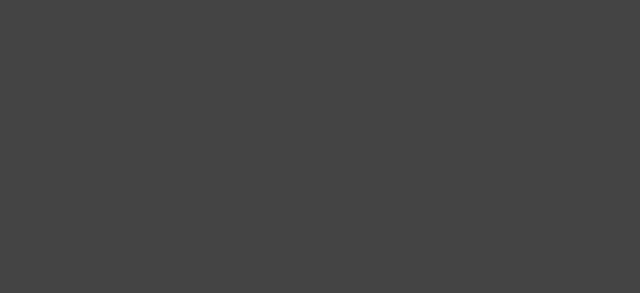
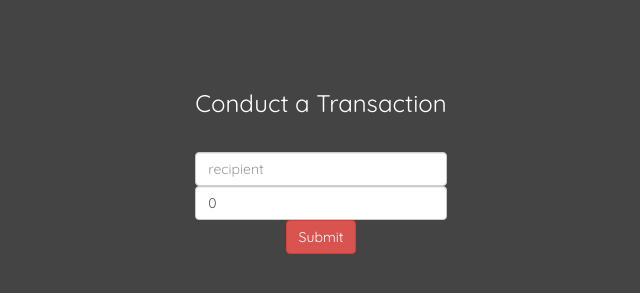
Before and after one commit to MKargapoltsev/python-blockchain, a React (Create React App) app in the folder frontend/: page / in a window 1280 px wide. Shown: the part 741-1034 px from the top of the page, without its empty margins (319-959 px from the left). Before the commit the page ends 800 px from the top, so only its background shows below. Built offline with nearby package versions, Linux system fonts and the light colour scheme; no server answers.

Commit message:
Add Conduct Transaction component

```diff
--- a/frontend/src/components/App.js
+++ b/frontend/src/components/App.js
@@ -2,6 +2,7 @@
 import logo from '../assets/logo.png';
 import { API_BASE_URL } from '../config';
 import Blockchain from "./Blockchain";
+import ConductTransaction from "./ConductTransactions";
 
 function App() {
   const [walletInfo, setWalletInfo] = useState({});
@@ -25,6 +26,8 @@
       </div>
       <br />
       <Blockchain />
+      <br />
+      <ConductTransaction />
     </div>
   );
 }
--- /dev/null
+++ b/frontend/src/components/ConductTransactions.js
@@ -0,0 +1,61 @@
+import React, { useState } from "react";
+import { FormGroup, FormControl, Button } from "react-bootstrap";
+import { API_BASE_URL } from "../config";
+
+function ConductTransaction() {
+    const [amount, setAmount] = useState(0);
+    const [recipient, setRecipient] = useState('');
+
+    const updateRecipient = event => {
+        setRecipient(event.target.value);
+    }
+
+    const updateAmount = event => {
+        setAmount(Number(event.target.value));
+    }
+
+    const submitTransaction = () => {
+        fetch(`${API_BASE_URL}/wallet/transact`, {
+                method: 'POST',
+                headers: { 'Content-Type': 'application/json' },
+                body: JSON.stringify({ recipient, amount })
+            }).then(response => response.json())
+                .then(json => {
+                    console.log('submitTransaction json', json);
+                    alert('Success!');
+            });
+    }
+
+    return (
+        <div className="ConductTransaction">
+            <h3>Conduct a Transaction</h3>
+            <br />
+            <FormGroup>
+                <FormControl
+                    input="text"
+                    placeholder="recipient"
+                    value={recipient}
+                    onChange={updateRecipient}
+                />
+            </FormGroup>
+            <FormGroup>
+                <FormControl
+                    input="number"
+                    placeholder="amount"
+                    value={amount}
+                    onChange={updateAmount}
+                />
+            </FormGroup>
+            <div>
+                <Button
+                    variant="danger"
+                    onClick={submitTransaction}
+                >
+                    Submit
+                </Button>
+            </div>
+        </div>
+    )
+}
+
+export default ConductTransaction;
```
